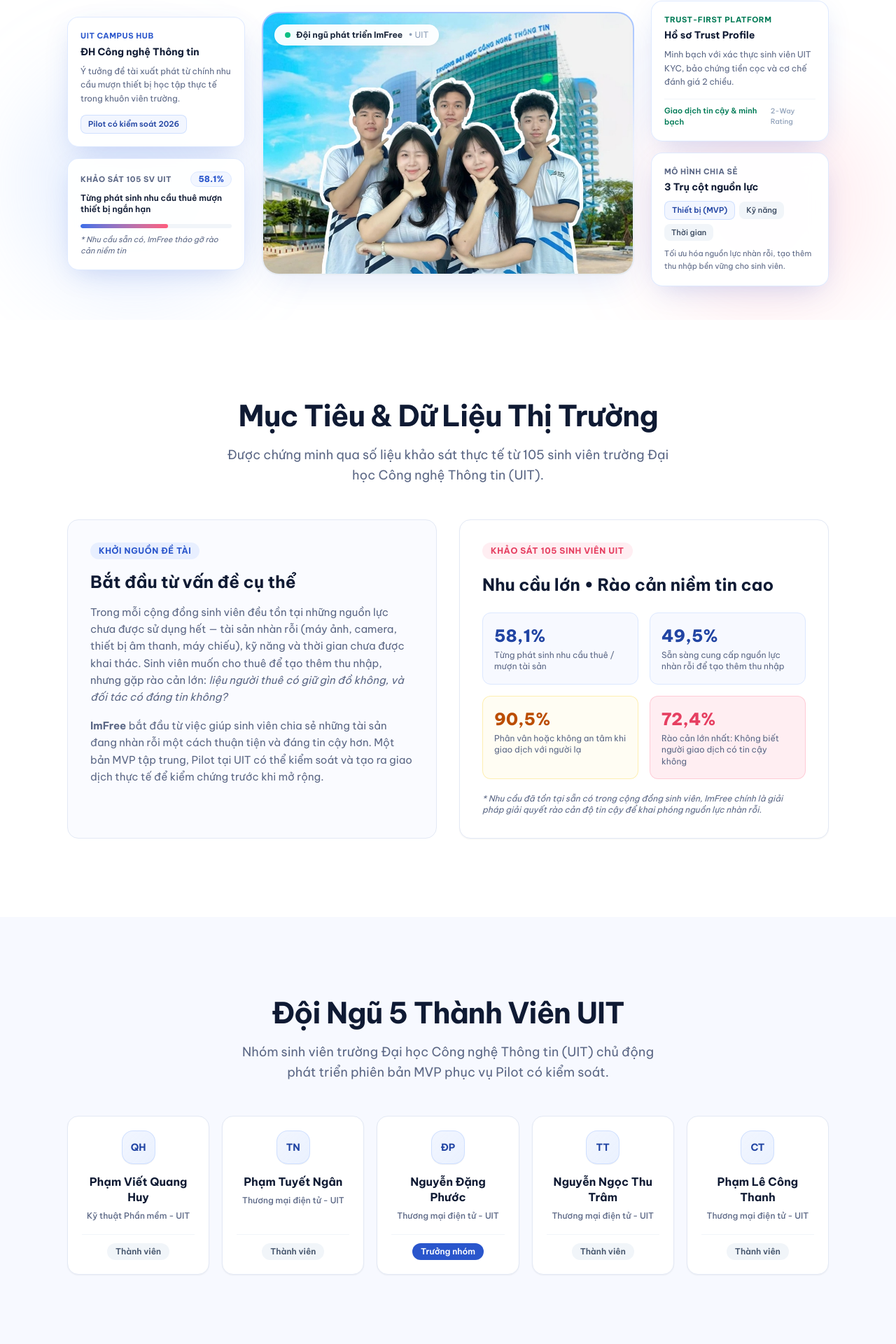
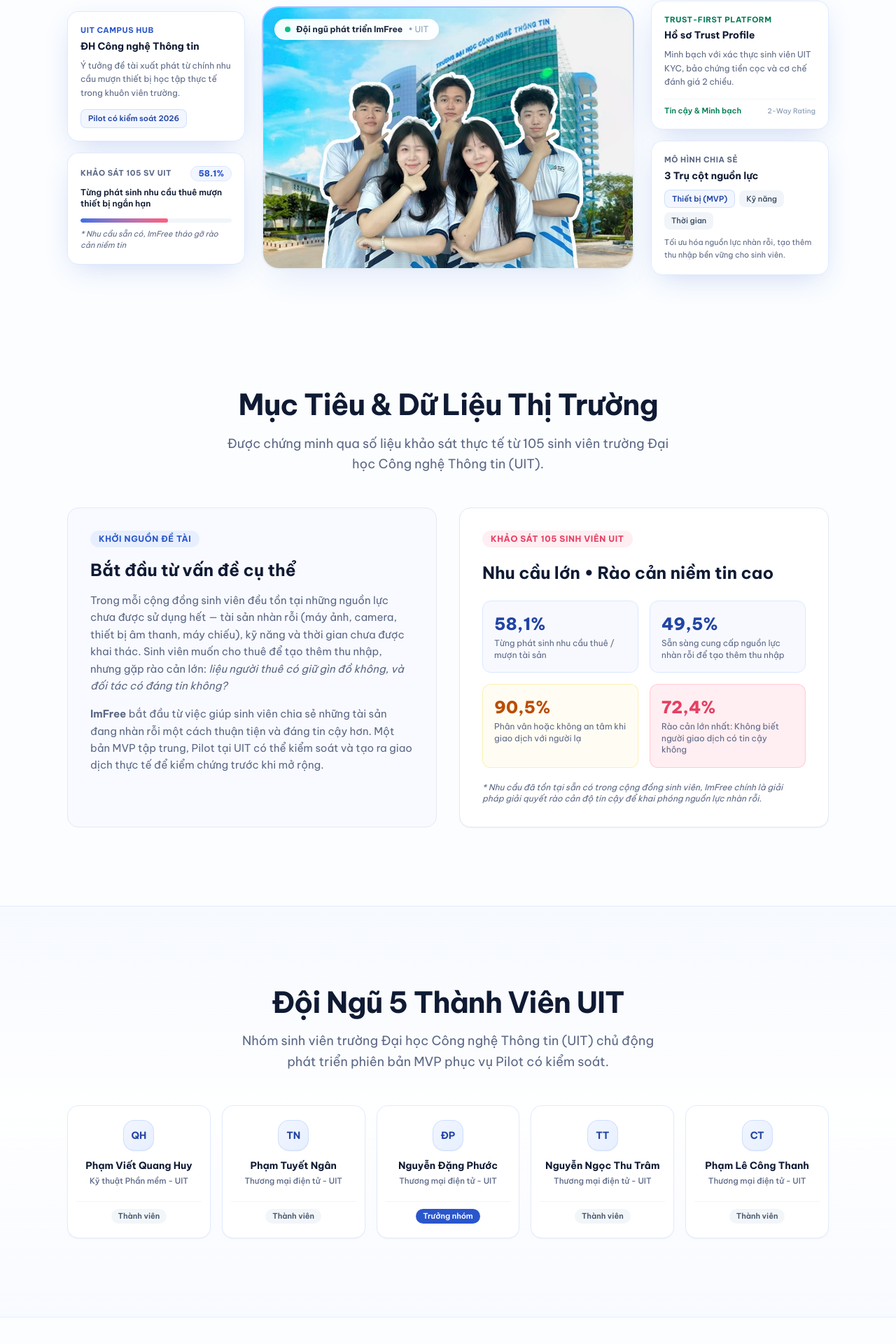
Before and after one commit to phamhuy273/imfree-web, a React (Vite) app: page /about in a window 1280 px wide. Shown: the part 419-2339 px from the top of the page at 70% size. Built offline with nearby package versions, Linux system fonts and the light colour scheme.

Commit message:
feat(ui): eliminate plain white background with global ambient glow and dot-matrix canvas; fix name and tag line-breaks

```diff
--- a/src/components/Layout.jsx
+++ b/src/components/Layout.jsx
@@ -13,7 +13,19 @@ export default function Layout() {
   }, [pathname]);
 
   return (
-    <>
+    <div className="relative min-h-screen bg-[#FBFDFF] text-ink selection:bg-brand-100 overflow-x-hidden">
+      {/* 1. Lớp hình nền Ambient Glow & Tech Grid cố định toàn bộ website */}
+      <div className="fixed inset-0 pointer-events-none -z-10 overflow-hidden" aria-hidden="true">
+        {/* Vầng hào quang xanh thương hiệu ImFree phía trên bên phải */}
+        <div className="absolute -top-32 right-[-5%] size-[600px] rounded-full bg-brand-200/40 blur-[120px]" />
+        {/* Vầng hào quang hồng phấn thương hiệu ở giữa bên trái */}
+        <div className="absolute top-[35%] -left-36 size-[550px] rounded-full bg-accent-400/15 blur-[140px]" />
+        {/* Vầng hào quang xanh chuyển sắc ở dưới cùng */}
+        <div className="absolute bottom-10 right-[15%] size-[650px] rounded-full bg-brand-300/25 blur-[150px]" />
+        {/* Lưới vi điểm kiến trúc công nghệ (Architectural dot matrix) */}
+        <div className="absolute inset-0 bg-[radial-gradient(rgba(42,86,204,0.07)_1px,transparent_1px)] [background-size:28px_28px] opacity-80" />
+      </div>
+
       <a
         href="#main"
         className="sr-only focus:not-sr-only focus:fixed focus:left-4 focus:top-4 focus:z-[100] focus:rounded-lg focus:bg-white focus:px-4 focus:py-2"
@@ -31,6 +43,6 @@ export default function Layout() {
         <Outlet />
       </motion.main>
       <Footer />
-    </>
+    </div>
   );
 }
--- a/src/pages/About.jsx
+++ b/src/pages/About.jsx
@@ -114,11 +114,11 @@ export default function About() {
                   <p className="mt-2 text-xs text-muted leading-relaxed">
                     Minh bạch với xác thực sinh viên UIT KYC, bảo chứng tiền cọc và cơ chế đánh giá 2 chiều.
                   </p>
-                  <div className="mt-3.5 flex items-center justify-between text-[11px] text-muted pt-2 border-t border-slate-100">
-                    <span className="text-emerald-700 font-semibold">
-                      Giao dịch tin cậy & minh bạch
+                  <div className="mt-3.5 flex items-center justify-between text-[11px] text-muted pt-2 border-t border-slate-100 gap-2">
+                    <span className="text-emerald-700 font-semibold whitespace-nowrap">
+                      Tin cậy & Minh bạch
                     </span>
-                    <span className="text-[10px] text-slate-400 font-medium">
+                    <span className="text-[10px] text-slate-400 font-medium whitespace-nowrap">
                       2-Way Rating
                     </span>
                   </div>
@@ -221,7 +221,7 @@ export default function About() {
       </section>
 
       {/* ───────── 3. ĐỘI NGŨ 5 THÀNH VIÊN UIT (SLIDE 28) ───────── */}
-      <section className="section bg-brand-50/60">
+      <section className="section bg-gradient-to-b from-brand-50/50 via-white/80 to-brand-50/40 border-y border-brand-100/70 relative">
         <div className="container-x">
           <Reveal>
             <SectionHeading
@@ -229,31 +229,34 @@ export default function About() {
               text="Nhóm sinh viên trường Đại học Công nghệ Thông tin (UIT) chủ động phát triển phiên bản MVP phục vụ Pilot có kiểm soát."
             />
           </Reveal>
-          <div className="mt-12 grid grid-cols-1 sm:grid-cols-2 lg:grid-cols-5 gap-4.5">
+          <div className="mt-12 grid grid-cols-1 sm:grid-cols-2 lg:grid-cols-5 gap-3.5 sm:gap-4">
             {team.map((m, i) => (
               <Reveal key={m.name} delay={i * 0.05}>
-                <article className="group text-center bg-white p-5 rounded-2xl border border-line shadow-xs transition-all duration-300 hover:-translate-y-1 hover:shadow-card hover:border-brand-200 flex flex-col justify-between items-center h-full">
+                <article className="group text-center bg-white/95 backdrop-blur-xs px-3.5 py-5 sm:px-3 sm:py-5 rounded-2xl border border-brand-100/80 shadow-xs transition-all duration-300 hover:-translate-y-1 hover:shadow-card hover:border-brand-300 flex flex-col justify-between items-center h-full min-h-[190px] relative overflow-hidden">
+                  {/* Đường viền ánh kim chuyển màu mỏng nhẹ phía trên khi hover */}
+                  <div className="absolute top-0 inset-x-0 h-1 bg-gradient-to-r from-transparent via-brand-500/50 to-transparent opacity-0 group-hover:opacity-100 transition-opacity" />
+
                   <div className="w-full">
                     {/* Chữ cái viết tắt đại diện tên */}
-                    <div className="size-12 rounded-2xl bg-gradient-to-br from-brand-50 to-brand-100/60 border border-brand-200/60 flex items-center justify-center text-brand-700 font-bold text-sm mx-auto mb-3.5 shadow-2xs group-hover:scale-105 transition-transform">
+                    <div className="size-11 rounded-2xl bg-gradient-to-br from-brand-50 to-brand-100/70 border border-brand-200/60 flex items-center justify-center text-brand-700 font-bold text-xs sm:text-sm mx-auto mb-3 shadow-2xs group-hover:scale-105 transition-transform">
                       {m.initials}
                     </div>
-                    {/* Tên thành viên */}
-                    <h3 className="font-bold text-ink text-base leading-snug group-hover:text-brand-600 transition-colors">
+                    {/* Tên thành viên: Cân đối không bị rớt chữ đơn lẻ */}
+                    <h3 className="font-bold text-ink text-[13.5px] sm:text-sm leading-snug group-hover:text-brand-600 transition-colors">
                       {m.name}
                     </h3>
                     {/* Ngành học */}
-                    <p className="text-xs text-muted font-medium mt-1.5 leading-relaxed">
+                    <p className="text-[11.5px] text-muted font-medium mt-1 leading-snug">
                       {m.major}
                     </p>
                   </div>
                   {/* Vai trò */}
-                  <div className="mt-4 pt-3 border-t border-slate-100 w-full flex justify-center">
+                  <div className="mt-3.5 pt-2.5 border-t border-slate-100 w-full flex justify-center">
                     <span
-                      className={`text-xs px-3 py-1 rounded-full font-semibold transition-colors ${
+                      className={`text-[11px] px-2.5 py-0.5 rounded-full font-semibold transition-colors ${
                         m.isLead
                           ? "bg-brand-600 text-white shadow-soft"
-                          : "bg-slate-100 text-slate-600 group-hover:bg-brand-50 group-hover:text-brand-700"
+                          : "bg-slate-100/90 text-slate-600 group-hover:bg-brand-50 group-hover:text-brand-700"
                       }`}
                     >
                       {m.role}
--- a/src/pages/Features.jsx
+++ b/src/pages/Features.jsx
@@ -219,7 +219,7 @@ export default function Features() {
             <div className="grid gap-6 md:grid-cols-2">
               {stage1Discover.map((item, idx) => (
                 <Reveal key={item.title} delay={idx * 0.06}>
-                  <article className="group flex flex-col justify-between p-6 rounded-2xl border border-line bg-white shadow-xs hover:border-brand-300 hover:shadow-card hover:-translate-y-1 transition-all duration-300 h-full">
+                  <article className="group flex flex-col justify-between p-6 rounded-2xl border border-brand-100/90 bg-white/95 backdrop-blur-xs shadow-xs hover:border-brand-300 hover:shadow-card hover:-translate-y-1 transition-all duration-300 h-full">
                     <div>
                       <div className="flex items-start gap-4">
                         <div className="size-12 shrink-0 rounded-2xl bg-brand-50 border border-brand-100 flex items-center justify-center text-brand-600 group-hover:bg-brand-600 group-hover:text-white group-hover:shadow-xs transition-all duration-300">
@@ -248,10 +248,11 @@ export default function Features() {
             </div>
           </section>
 
-          {/* ───────── GIAI ĐOẠN 02: SECURE EXCHANGE (5 CARD CÂN XỨNG: 3 TRÊN + 2 DƯỚI RỘNG 50%) ───────── */}
+          {/* ───────── GIAI ĐOẠN 02: SECURE EXCHANGE (5 CARD CÂN XỨNG TRONG KHUNG CHUYỂN SẮC) ───────── */}
           <section id="stage-2" className="scroll-mt-36">
+            <div className="relative p-6 sm:p-10 rounded-3xl bg-gradient-to-b from-brand-50/60 via-white/80 to-brand-50/40 border border-brand-100/80 shadow-xs backdrop-blur-xs">
               <div className="text-center max-w-2xl mx-auto mb-10">
-              <span className="inline-block px-3 py-1 mb-3 text-xs font-semibold tracking-wider text-brand-700 uppercase bg-brand-50 rounded-full border border-brand-200">
+                <span className="inline-block px-3 py-1 mb-3 text-xs font-semibold tracking-wider text-brand-700 uppercase bg-brand-100/80 rounded-full border border-brand-200">
                   Giai đoạn 02 • Giao dịch an toàn
                 </span>
                 <h2 className="h2">{STAGES[1].headingTitle}</h2>
@@ -260,8 +261,6 @@ export default function Features() {
 
               <div className="grid gap-6 md:grid-cols-2 lg:grid-cols-6">
                 {stage2Exchange.map((item, idx) => {
-                  // Hàng 1 (3 card đầu): mỗi card chiếm 2/6 cột (33.3%)
-                  // Hàng 2 (2 card sau): mỗi card chiếm 3/6 cột (50%) -> lấp đầy 100% hàng, không bao giờ bị lệch
                   const isRow2 = idx >= 3;
 
                   return (
@@ -270,7 +269,7 @@ export default function Features() {
                       delay={idx * 0.05}
                       className={`h-full ${isRow2 ? "lg:col-span-3" : "lg:col-span-2"}`}
                     >
-                      <article className="group flex flex-col justify-between p-6 rounded-2xl border border-line bg-white shadow-xs hover:border-brand-300 hover:shadow-card hover:-translate-y-1 transition-all duration-300 h-full">
+                      <article className="group flex flex-col justify-between p-6 rounded-2xl border border-brand-100/90 bg-white/95 backdrop-blur-xs shadow-xs hover:border-brand-300 hover:shadow-card hover:-translate-y-1 transition-all duration-300 h-full">
                         <div>
                           <div className="flex items-start gap-4">
                             <div className="size-12 shrink-0 rounded-2xl bg-brand-50 border border-brand-100 flex items-center justify-center text-brand-600 group-hover:bg-brand-600 group-hover:text-white group-hover:shadow-xs transition-all duration-300">
@@ -298,6 +297,7 @@ export default function Features() {
                   );
                 })}
               </div>
+            </div>
           </section>
 
           {/* ───────── GIAI ĐOẠN 03: PROTECTION & RESOLUTION ───────── */}
@@ -313,7 +313,7 @@ export default function Features() {
             <div className="grid gap-6 md:grid-cols-2">
                 {stage3Resolution.map((item, idx) => (
                   <Reveal key={item.title} delay={idx * 0.06}>
-                    <article className="group flex flex-col justify-between p-6 rounded-2xl border border-line bg-white shadow-xs hover:border-brand-300 hover:shadow-card hover:-translate-y-1 transition-all duration-300 h-full">
+                    <article className="group flex flex-col justify-between p-6 rounded-2xl border border-brand-100/90 bg-white/95 backdrop-blur-xs shadow-xs hover:border-brand-300 hover:shadow-card hover:-translate-y-1 transition-all duration-300 h-full">
                       <div>
                         <div className="flex items-start gap-4">
                           <div className="size-12 shrink-0 rounded-2xl bg-brand-50 border border-brand-100 flex items-center justify-center text-brand-600 group-hover:bg-brand-600 group-hover:text-white group-hover:shadow-xs transition-all duration-300">
```
Lines whose indentation alone changed are shown as unchanged.
